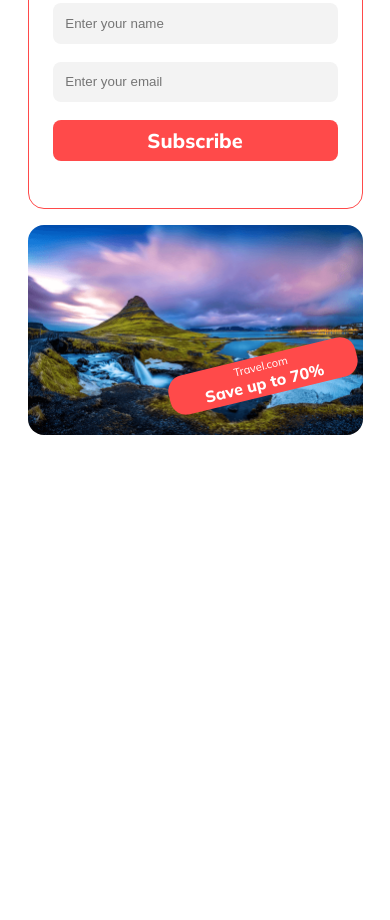
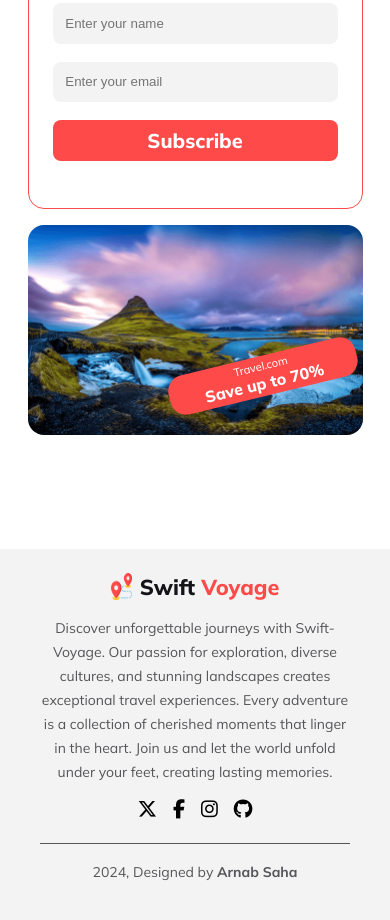
Before and after one commit to arnabw/Swift-Voyage, a plain HTML site: page index.html in a window 390 px wide. Shown: the part 5754-6674 px from the top of the page. Before the commit the page ends 6303 px from the top, so only its background shows below. Drawn offline with Linux system fonts and the light colour scheme.

Commit message:
footer section added

```diff
--- a/assets/styles/main.css
+++ b/assets/styles/main.css
@@ -524,3 +524,53 @@
 }
 
 /* <!-- Footer Section  -->  */
+#foot {
+    padding: 6.125rem 0;
+    background: rgba(19, 19, 24, 0.05);
+}
+
+#foot .footer-container {
+    display: flex;
+    flex-direction: column;
+    justify-content: center;
+    align-items: center;
+}
+
+#foot .footer-container .footer-up {
+    display: flex;
+    flex-direction: column;
+    justify-content: center;
+    align-items: center;
+    text-align: center;
+    padding-bottom: 3.125rem;
+    border-bottom: 1px solid var(--optional-color);
+}
+
+#foot .footer-container .footer-up .brand-name {
+    display: flex;
+    gap: 1rem;
+}
+
+#foot .footer-container .footer-up .brand-name img {
+    width: 100%;
+    max-width: 2.5rem;
+}
+
+#foot .footer-container .footer-up .brand-name .brand-title {
+    color: var(--secondary-color);
+    font-family: var(--primary-font);
+    font-size: 2rem;
+    font-weight: 800;
+}
+
+#foot .footer-container .footer-up .footer-icon{
+    display: flex;
+    gap: 1.5rem;
+}
+#foot .footer-container .footer-up .footer-icon i{
+    font-size: 1.5rem;
+    transition: color 1s ease-in-out 0.1s;
+}
+#foot .footer-container .footer-up .footer-icon i:hover{
+    color: var(--primary-color);
+}
--- a/assets/styles/responsive.css
+++ b/assets/styles/responsive.css
@@ -263,4 +263,25 @@
     }
 
     /* <!-- Footer Section  -->  */
+    #foot {
+        padding: 1.5rem 0;
+    }
+    #foot .footer-container .footer-up {
+        padding-bottom: 1.5rem;
+    }
+    #foot .footer-container .footer-up .brand-name {
+        gap: 0.5rem;
+    }
+    #foot .footer-container .footer-up .brand-name img {
+        max-width: 1.32rem;
+    }
+    #foot .footer-container .footer-up .brand-name .brand-title {
+        font-size: 1.35rem;
+    }
+    #foot .footer-container .footer-up .footer-icon{
+        gap: 1rem;
+    }
+    #foot .footer-container .footer-up .footer-icon i{
+        font-size: 1.2rem;
+    }
 }
--- a/index.html
+++ b/index.html
@@ -19,7 +19,7 @@
             <!-- Nav Section  -->
             <nav class="nav">
                 <div class="nav-name">
-                    <img src="./assets/images/theme-icon.png" alt="There Icon">
+                    <img src="./assets/images/theme-icon.png" alt="Theme Icon">
                     <h2 class="nav-title">Swift <span class="brand-color">Voyage</span></h2>
                 </div>
                 <div class="nav-list">
@@ -249,7 +249,26 @@
     </main>
 
     <!-- Footer Section  -->
-    <footer id="foot"></footer>
+    <footer id="foot">
+        <div class="container footer-container">
+            <div class="footer-up">
+                <div class="brand-name">
+                    <img src="./assets/images/theme-icon.png" alt="Theme Icon">
+                    <h2 class="brand-title">Swift <span class="brand-color">Voyage</span></h2>
+                </div>
+                <p class="shared-description">Discover unforgettable journeys with Swift-Voyage. Our passion for exploration, diverse cultures, and stunning landscapes creates exceptional travel experiences. Every adventure is a collection of cherished moments that linger in the heart. Join us and let the world unfold under your feet, creating lasting memories.</p>
+                <div class="footer-icon">
+                    <i class="fa-brands fa-x-twitter"></i>
+                    <i class="fa-brands fa-facebook-f"></i>
+                    <i class="fa-brands fa-instagram"></i>
+                    <i class="fa-brands fa-github"></i>
+                </div>
+            </div>
+            <div class="footer-under">
+                <p class="shared-description">2024, Designed by <strong>Arnab Saha</strong></p>
+            </div>
+        </div>
+    </footer>
 </body>
 
 </html>
```
